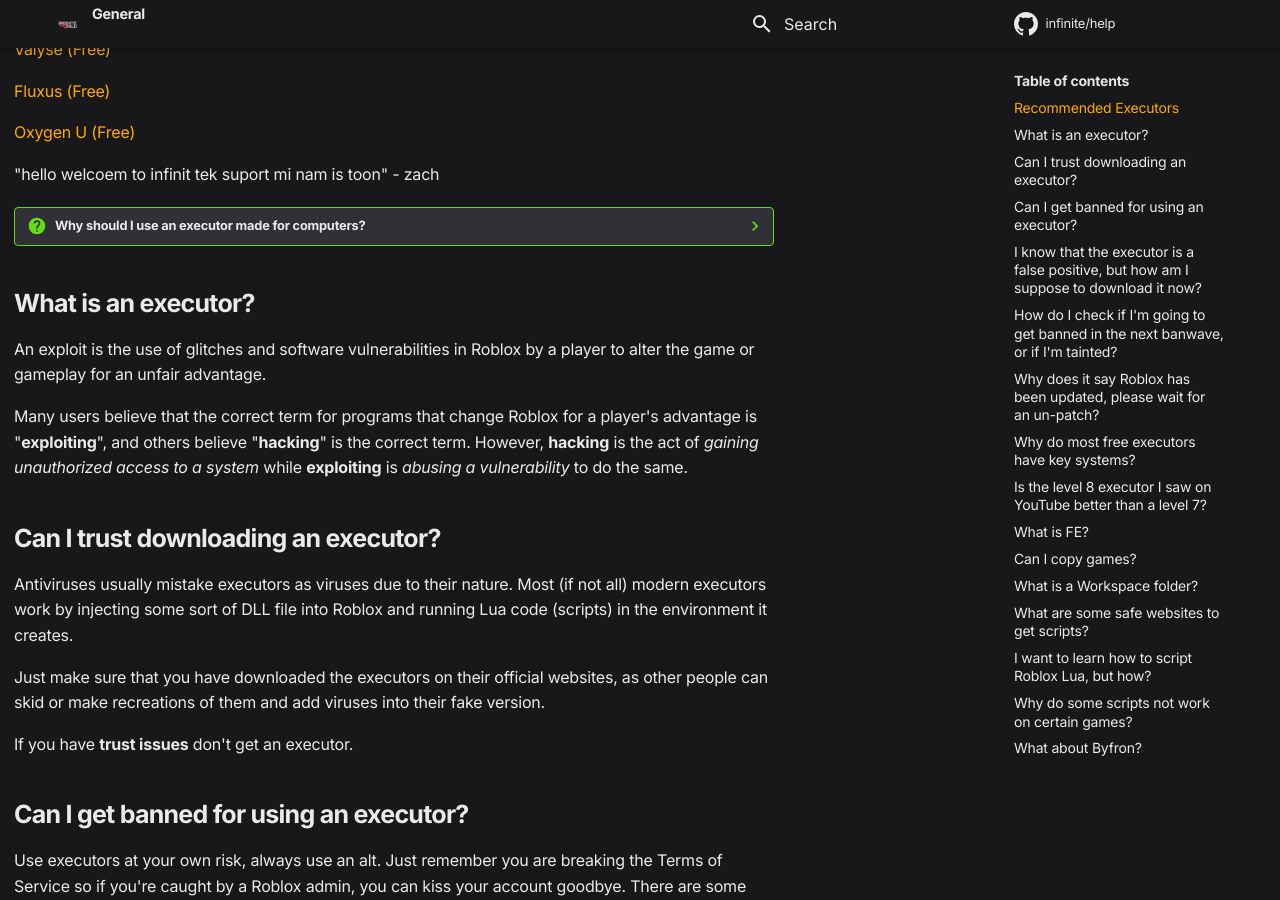
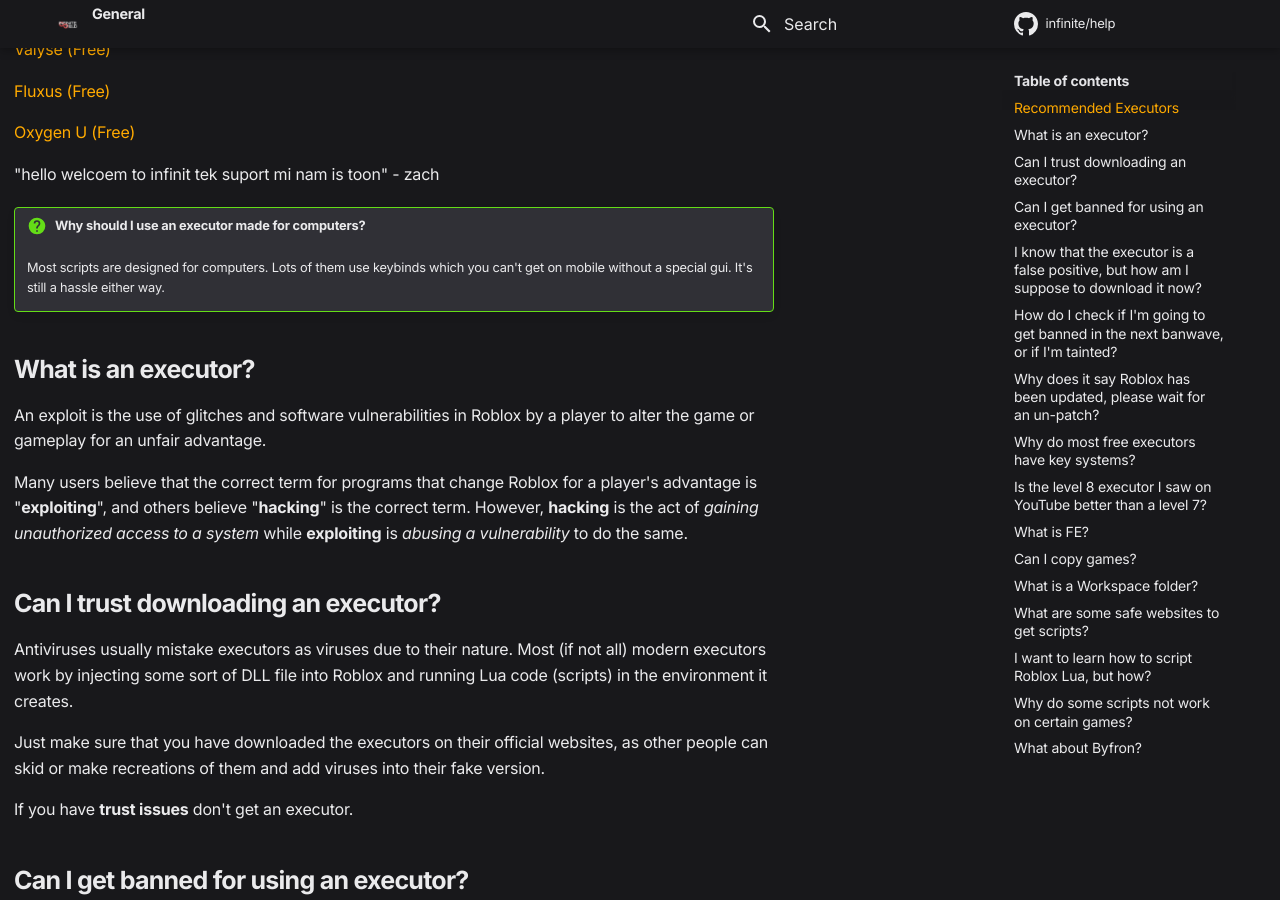
Before and after one commit to moikoros/help, an MkDocs documentation site: the page built from docs/index.md, in a window 1280 px wide and 900 px high, scrolled down 624 px. Built offline with MkDocs 1.6.1 and Material for MkDocs 9.7.7, drawn with Linux system fonts in a browser that asks for light colours; comment, search, counter and statistics services are not loaded.

Commit message:
Update index.md

```diff
--- a/docs/index.md
+++ b/docs/index.md
@@ -29,7 +29,7 @@
 
 "hello welcoem to infinit tek suport mi nam is toon" - zach
 
-??? question "Why should I use an executor made for computers?"
+!!! question "Why should I use an executor made for computers?"
 	Most scripts are designed for computers. Lots of them use keybinds which you can't get on mobile without a special gui. It's still a hassle either way.
 
 ## What is an executor?
```
